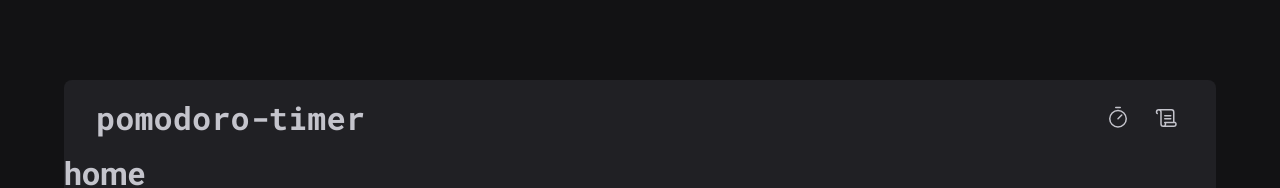
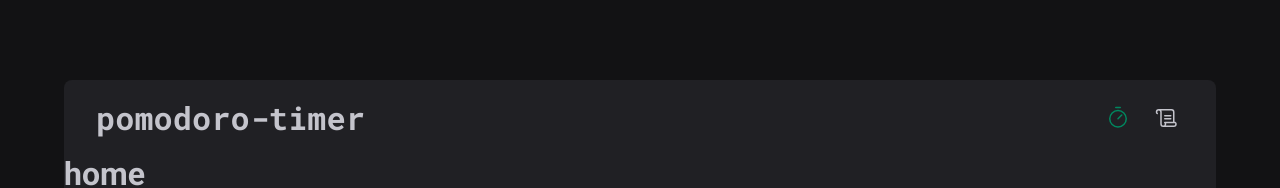
Before and after one commit to ItanuRomero/pomodoro-timer, a React (Vite) app: page / in a window 1280 px wide. Shown: the top 188 px of the page. Built offline with nearby package versions, Linux system fonts and the light colour scheme.

Commit message:
feat(navlink): add navlink component and use its class active

```diff
--- a/src/components/Header/index.tsx
+++ b/src/components/Header/index.tsx
@@ -1,18 +1,18 @@
 import { Scroll, Timer } from '@phosphor-icons/react'
 import { HeaderContainer, IconsContainer, Title } from './styles'
-import { Link } from 'react-router-dom'
+import { NavLink } from 'react-router-dom'
 
 export function Header() {
   return (
     <HeaderContainer>
       <Title>pomodoro-timer</Title>
       <IconsContainer>
-        <Link to={'/'}>
+        <NavLink to={'/'} title="Timer">
           <Timer size={24} />
-        </Link>
-        <Link to={'/history'}>
+        </NavLink>
+        <NavLink to={'/history'} title="Histórico">
           <Scroll size={24} />
-        </Link>
+        </NavLink>
       </IconsContainer>
     </HeaderContainer>
   )
--- a/src/components/Header/styles.ts
+++ b/src/components/Header/styles.ts
@@ -13,7 +13,7 @@
   color: ${(props) => props.theme['gray-300']};
 `
 
-export const IconsContainer = styled.div`
+export const IconsContainer = styled.nav`
   display: flex;
   gap: 1rem;
 
@@ -32,7 +32,7 @@
     border-bottom: 3px solid ${(props) => props.theme['green-500']};
   }
 
-  a:active {
+  a.active {
     color: ${(props) => props.theme['green-500']};
   }
 `
```
